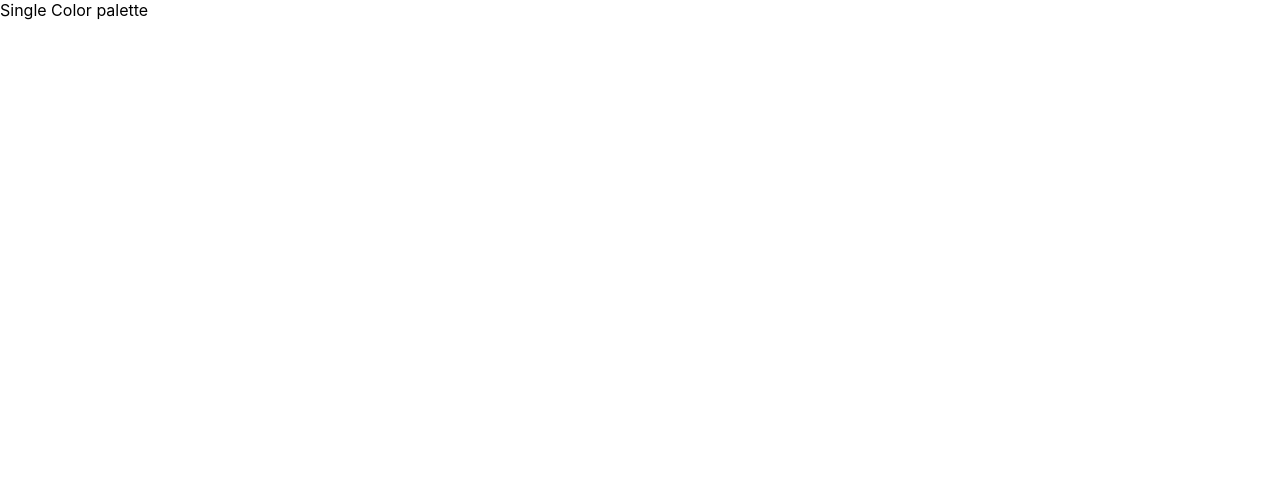
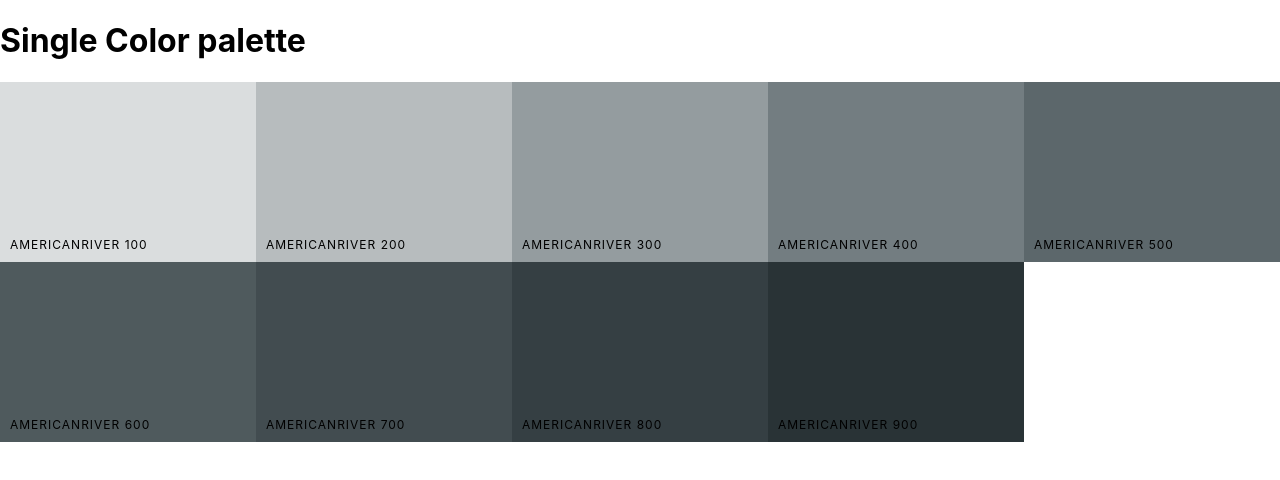
Before and after one commit to kxdang/react-milestone-palette-app, a React (Create React App) app: page /palette/flat-ui-colors-american/americanriver in a window 1280 px wide. Shown: the top 480 px of the page. Built offline with nearby package versions, Linux system fonts and the light colour scheme.

Commit message:
displaying colours in SingleColorPalette

```diff
--- a/src/App.js
+++ b/src/App.js
@@ -14,16 +14,22 @@
     });
   }
   render() {
-    console.log(seedColors);
+    // console.log(seedColors);
     return (
       <Switch>
         <Route
           exact
-          path="/"
+          path="/palette/:paletteId/:colorId"
           render={routeProps => (
-            <PaletteList palettes={seedColors} {...routeProps} />
+            <SingleColorPalette
+              colorId={routeProps.match.params.colorId}
+              palette={generatePalette(
+                this.findPalette(routeProps.match.params.paletteId)
+              )}
+            />
           )}
         />
+
         <Route
           exact
           path="/palette/:id"
--- a/src/ColorBox.js
+++ b/src/ColorBox.js
@@ -17,7 +17,7 @@
   }
 
   render() {
-    const { name, background, paletteId, id } = this.props;
+    const { name, background, paletteId, id, showLink } = this.props;
     const { copied } = this.state;
 
     return (
@@ -37,12 +37,14 @@
             </div>
             <button className="copy-button">Copy</button>
           </div>
+          {showLink && (
             <Link
               to={`/palette/${paletteId}/${id}`}
               onClick={e => e.stopPropagation()}
             >
               <span className="see-more">More</span>
             </Link>
+          )}
         </div>
       </CopyToClipboard>
     );
--- a/src/Palette.js
+++ b/src/Palette.js
@@ -35,6 +35,7 @@
         key={color.id}
         id={color.id}
         paletteId={id}
+        showLink
       />
     ));
     return (
--- a/src/PaletteList.js
+++ b/src/PaletteList.js
@@ -34,8 +34,6 @@
 
 class PaletteList extends Component {
   goToPalette(id) {
-    console.log(this.props);
-
     this.props.history.push(`/palette/${id}`);
   }
   render() {
--- a/src/SingleColorPalette.js
+++ b/src/SingleColorPalette.js
@@ -1,8 +1,41 @@
 import React, { Component } from "react";
+import ColorBox from "./ColorBox";
 
 class SingleColorPalette extends Component {
+  constructor(props) {
+    super(props);
+    this._shades = this.gatherShades(this.props.palette, this.props.colorId);
+  }
+
+  gatherShades(palette, colorToFilterBy) {
+    let shades = [];
+    let allColors = palette.colors;
+
+    //Loop through an object
+    for (let key in allColors) {
+      shades = shades.concat(
+        allColors[key].filter(color => color.id === colorToFilterBy)
+      );
+    }
+
+    return shades.slice(1); //array of the color you filtered
+  }
+
   render() {
-    return <div>Single Color palette</div>;
+    const colorBoxes = this._shades.map(color => (
+      <ColorBox
+        key={color.id}
+        name={color.name}
+        background={color.hex}
+        showLink={false}
+      />
+    ));
+    return (
+      <div className="Palette">
+        <h1>Single Color palette</h1>
+        <div className="Palette-colors">{colorBoxes}</div>
+      </div>
+    );
   }
 }
 
```
Lines whose indentation alone changed are shown as unchanged.
